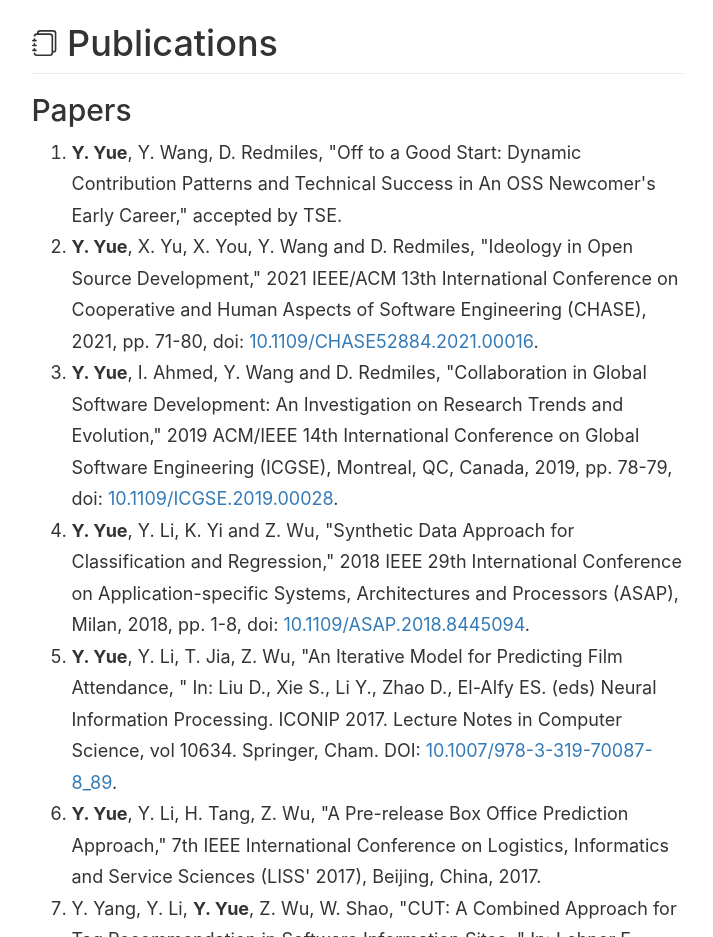
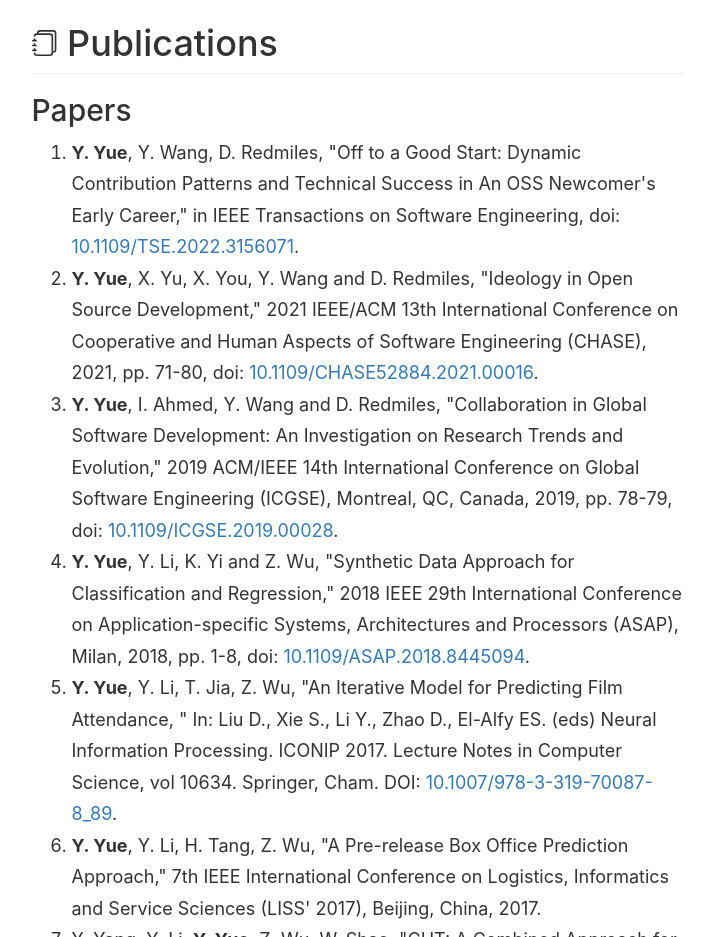
Before and after one commit to dylan-yue/dylan-yue.github.io, a plain HTML site: page index.html in a window 1280 px wide. Shown: the part 1180-2117 px from the top of the page, without its empty margins (331-1044 px from the left). Drawn offline with Linux system fonts and the light colour scheme.

Commit message:
Update TSE paper

```diff
--- a/index.html
+++ b/index.html
@@ -251,7 +251,9 @@
                     <ol>
                         <li>
                             <b>Y. Yue</b>, Y. Wang, D. Redmiles, "Off to a Good Start: Dynamic Contribution Patterns and
-                            Technical Success in An OSS Newcomer's Early Career," accepted by TSE.
+                            Technical Success in An OSS Newcomer's Early Career," in IEEE Transactions on Software
+                            Engineering, doi: <a
+                                href="https://doi.org/10.1109/TSE.2022.3156071">10.1109/TSE.2022.3156071</a>.
                         </li>
                         <li>
                             <b>Y. Yue</b>, X. Yu, X. You, Y. Wang and D. Redmiles, "Ideology in Open Source
```
